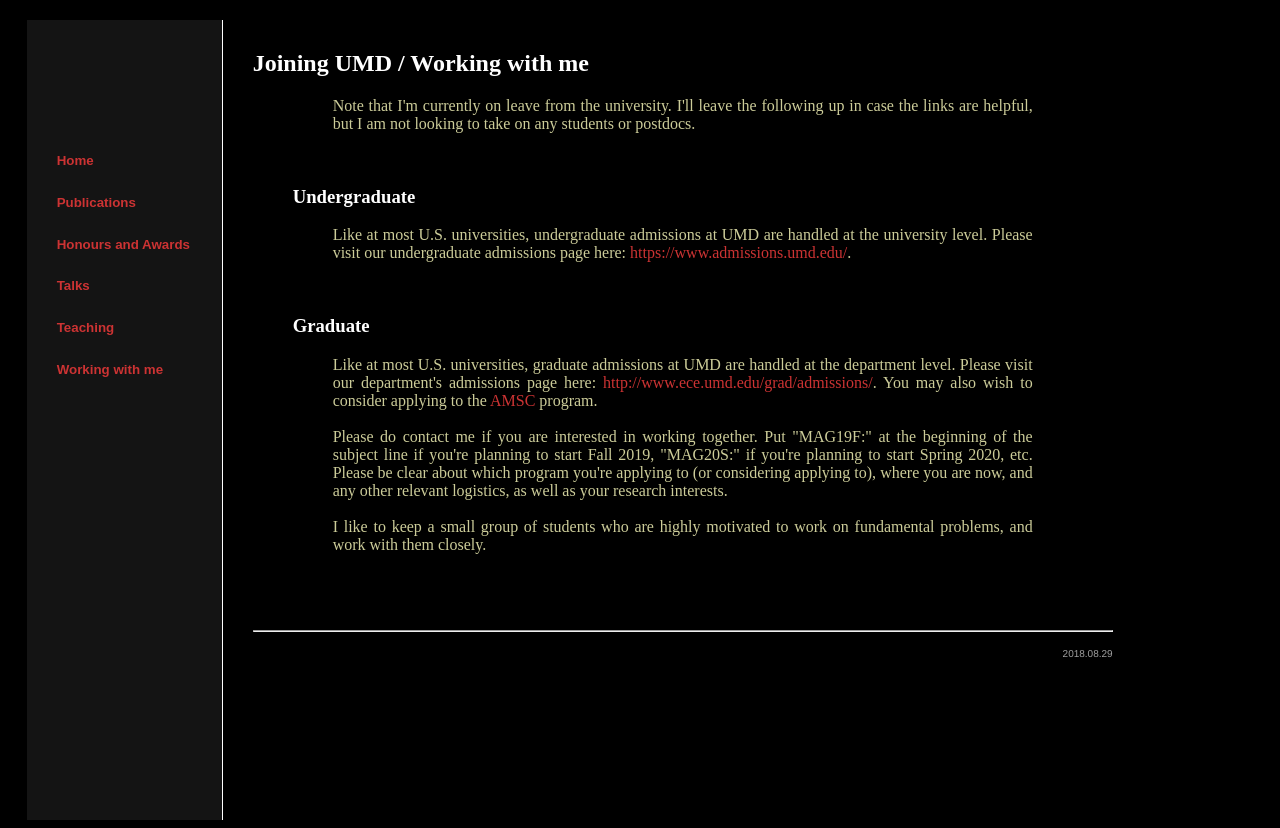
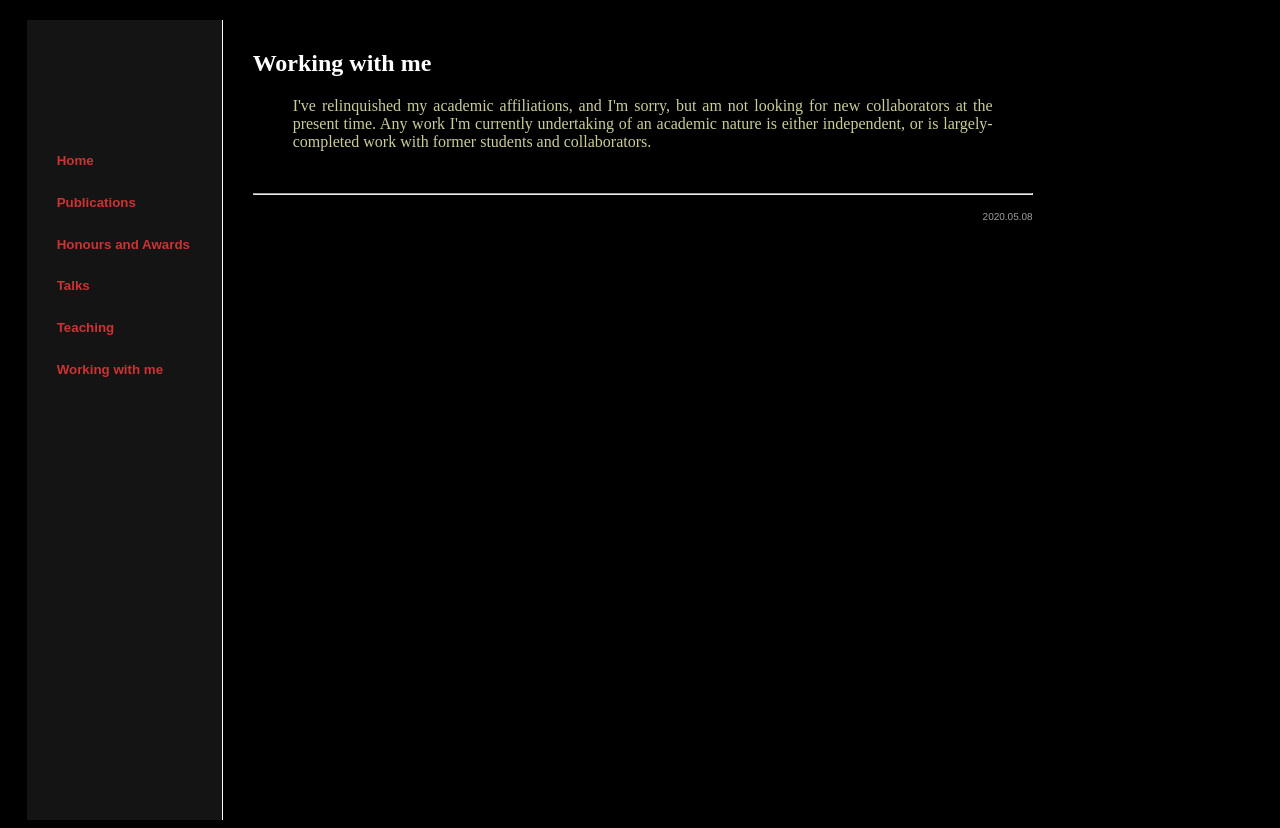
Before and after one commit to mcrotk/mcrotk.github.io, a plain HTML site: page prospectives.html in a window 1280 px wide. Drawn offline with Linux system fonts and the light colour scheme.

Commit message:
cut down page for prospectives

```diff
--- a/prospectives.html
+++ b/prospectives.html
@@ -10,20 +10,21 @@
 <td>
 
 <h2>
-Joining UMD / Working with me
+Working with me
 </h2>
 
 <blockquote>
 
-  <blockquote>
+<!--  <blockquote>-->
   <p align="justify", style=" color:#cccc99; width:700">
-Note that I'm currently on leave from the university. I'll leave the
-following up in case the links are helpful, but I am not looking to
-take on any students or postdocs.
+I've relinquished my academic affiliations, and I'm sorry, but am not looking for
+new collaborators at the present time.
+Any work I'm currently undertaking of an academic
+nature is either independent, or is largely-completed work with former students and collaborators.
   </p>
-  </blockquote>
-  <BR>
-
+<!--  </blockquote>
+  <BR> -->
+<!---
 <h3>
 Undergraduate
 </h3>
@@ -65,10 +66,9 @@ work on fundamental problems, and work with them closely.
 </blockquote>
 <br>
 
-<!--
-<h2>
+<h3>
 Postdoc
-</h2>
+</h3>
 <blockquote>
 </blockquote>
 -->
@@ -77,7 +77,7 @@ Postdoc
 
 <BR>
 <hr>
-<P align=right><FONT face=helvetica,sans-serif color=#a0a0a0 size=1>2018.08.29</FONT></P>
+<P align=right><FONT face=helvetica,sans-serif color=#a0a0a0 size=1>2020.05.08</FONT></P>
 
   <!---
 </td>
```
Also changed, not shown: index.html (+0 -21 lines).
